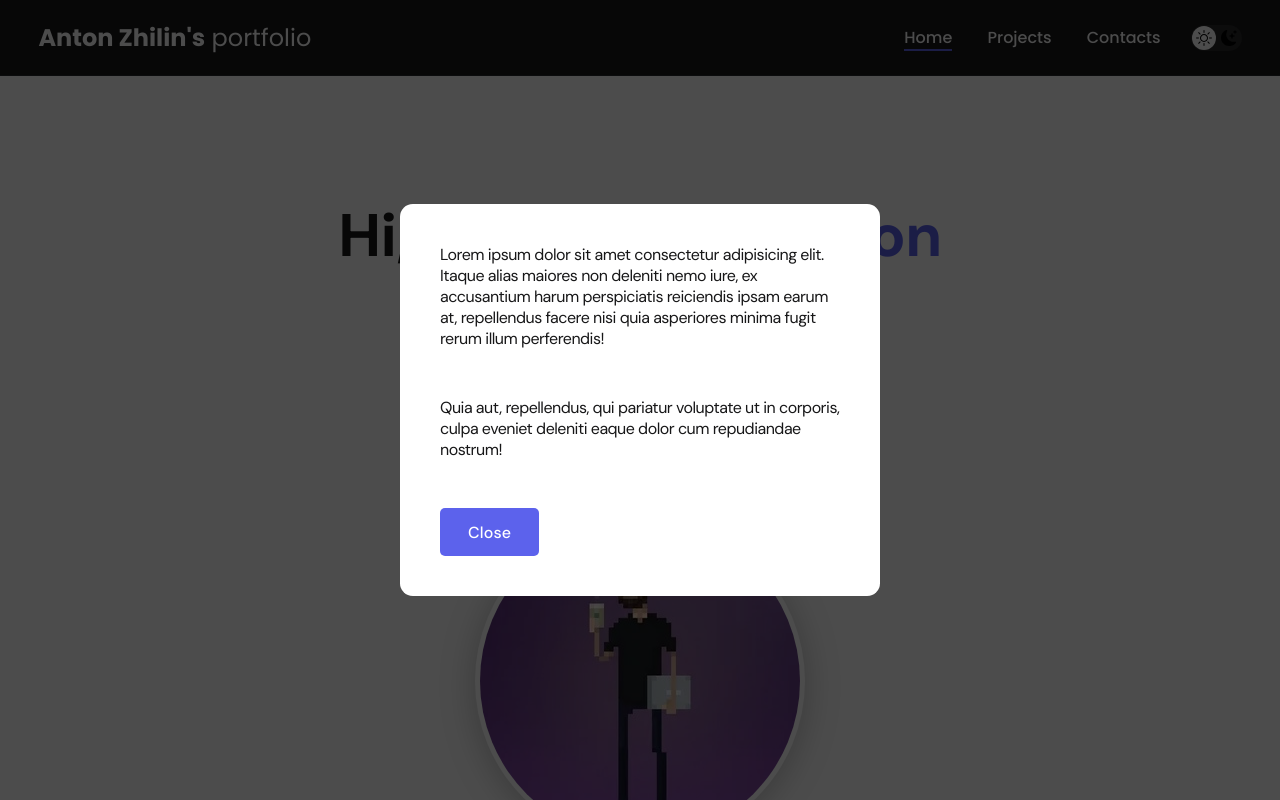
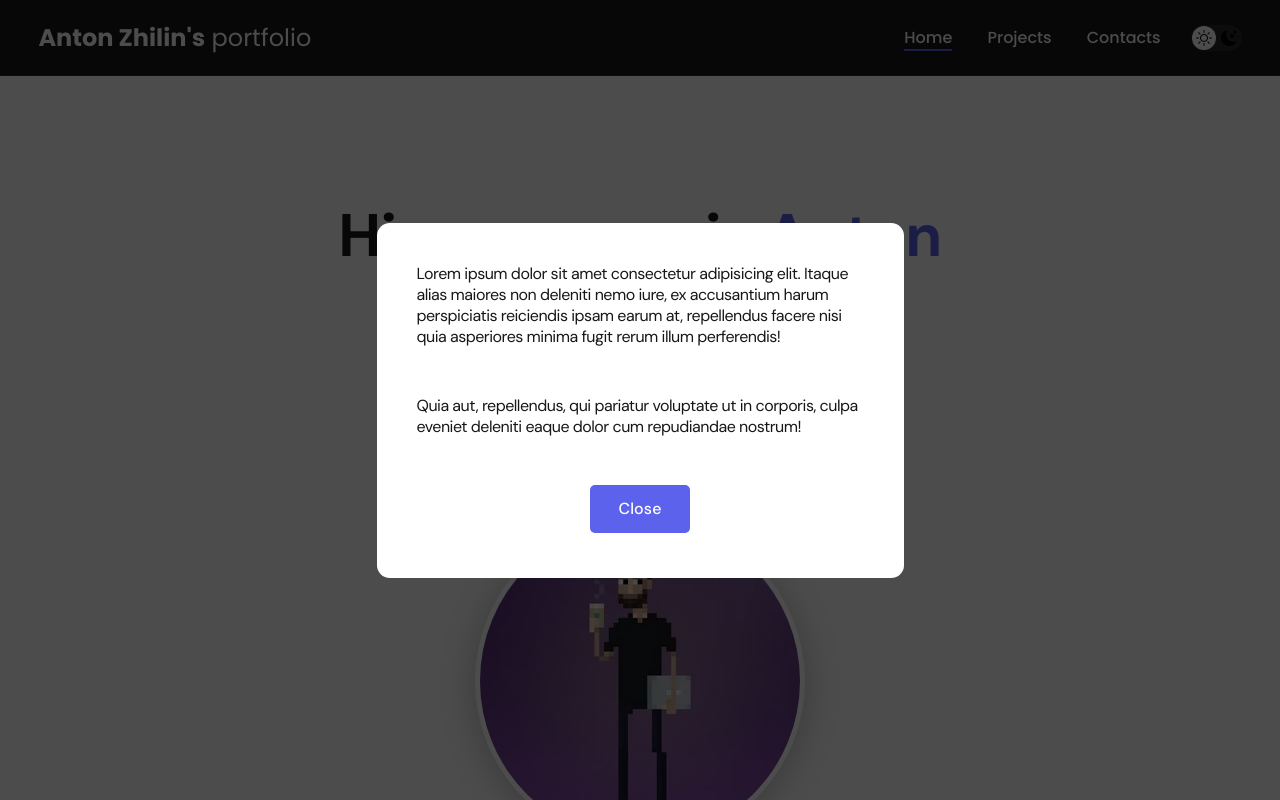
Before and after one commit to ministrov/my-portfolio-react, a React (Create React App) app: page / in a window 1280 px wide. Both pictures are taken after a click on the button "Click me". Shown: the top 800 px of the page. Built offline with nearby package versions, Linux system fonts and the light colour scheme.

Commit message:
feat: create a backdrop component to wrap a modal component as overlay

```diff
--- /dev/null
+++ b/src/components/backdrop/Backdrop.js
@@ -0,0 +1,33 @@
+import { motion } from "framer-motion";
+
+const OVERLAY_STYLES = {
+  position: 'fixed',
+  top: 0,
+  left: 0,
+  bottom: 0,
+  right: 0,
+  display: 'flex',
+  alignItems: 'center',
+  justifyContent: 'center',
+  width: '100%',
+  height: '100%',
+  backgroundColor: 'rgba(0, 0, 0, 0.7)',
+  zIndex: 1000,
+  opacity: 1
+}
+
+const Backdrop = ({ children, onClick }) => {
+  return (
+    <motion.div
+      style={OVERLAY_STYLES}
+      onClick={onClick}
+      initial={{ opacity: 0 }}
+      animate={{ opacity: 1 }}
+      exit={{ opacity: 0 }}
+    >
+      {children}
+    </motion.div>
+  );
+}
+
+export default Backdrop;
--- a/src/components/modal/Modal.js
+++ b/src/components/modal/Modal.js
@@ -1,29 +1,46 @@
 import { createPortal } from "react-dom";
+import { motion } from "framer-motion";
 import Button from '../button/Button';
 import './style.css';
+import Backdrop from "../backdrop/Backdrop";
 
-const OVERLAY_STYLES = {
-  position: 'fixed',
-  top: 0,
-  left: 0,
-  right: 0,
-  bottom: 0,
-  backgroundColor: 'rgba(0, 0, 0, .7)',
-  zIndex: 1000
-}
+const dropIn = {
+  hidden: {
+    y: '-100vh',
+    opacity: 0
+  },
+  visible: {
+    y: '0',
+    opacity: 1,
+    transition: {
+      duration: 1.1,
+      type: 'spring',
+      damping: 25,
+      stiffness: 500,
+    }
+  },
+  exit: {
+    y: '100vh',
+    opacity: 0
+  }
+};
 
 const Modal = ({ open, children, onClose }) => {
   if (!open) return null;
 
   return createPortal(
-    <>
-      <div className="overlay" style={OVERLAY_STYLES}></div>
-      <div className="modal">
-        {/* <button className="modal__close" >X</button> */}
+    <Backdrop onClick={onClose}>
+      <motion.div
+        className="modal"
+        variants={dropIn}
+        initial="hidden"
+        animate="visible"
+        exit="exit"
+      >
         {children}
         <Button onClick={onClose} text={'Close'} />
-      </div>
-    </>,
+      </motion.div>
+    </Backdrop>,
     document.getElementById('portal')
   )
 }
--- a/src/components/modal/style.css
+++ b/src/components/modal/style.css
@@ -1,22 +1,12 @@
 .modal {
-  z-index: 1000;
-  position: fixed;
-  top: 50%;
-  left: 50%;
-  width: 30rem;
-  padding:  2.5rem;
+  display: flex;
+  flex-direction: column;
+  align-items: center;
+  width: clamp(30rem, 527px, 90%);
+  height: min(100%, 355px);
+  padding: 2.5rem;
   background-color: var(--white);
   border-radius: .8rem;
-  transform: translate(-50%, -50%);
-}
-
-.modal__close {
-  position: absolute;
-  top: 1.25rem;
-  right: 1.25rem;
-  width:1.5rem;
-  height: 1.5rem;
-  background-color: #fff;
 }
 
 .modal p {
```
